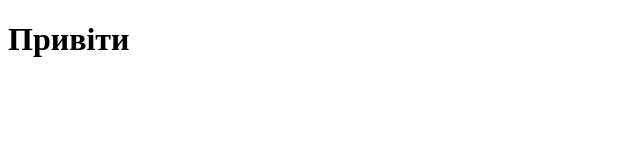
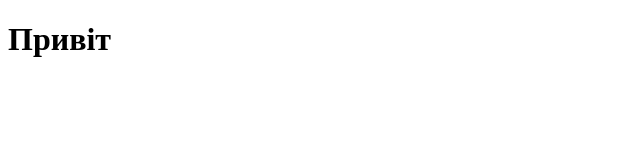
Before and after one commit to MykhailoLyvch/Tutorial, a plain HTML site: page index.html in a window 1280 px wide. Shown: the full height of the page, 0-640 px from the left. Drawn offline with Linux system fonts and the light colour scheme.

Commit message:
Update index.html

```diff
--- a/index.html
+++ b/index.html
@@ -6,6 +6,6 @@
     <title>Document</title>
   </head>
   <body>
-    <h1>Привіти</h1>
+    <h1>Привіт</h1>
   </body>
 </html>
```
